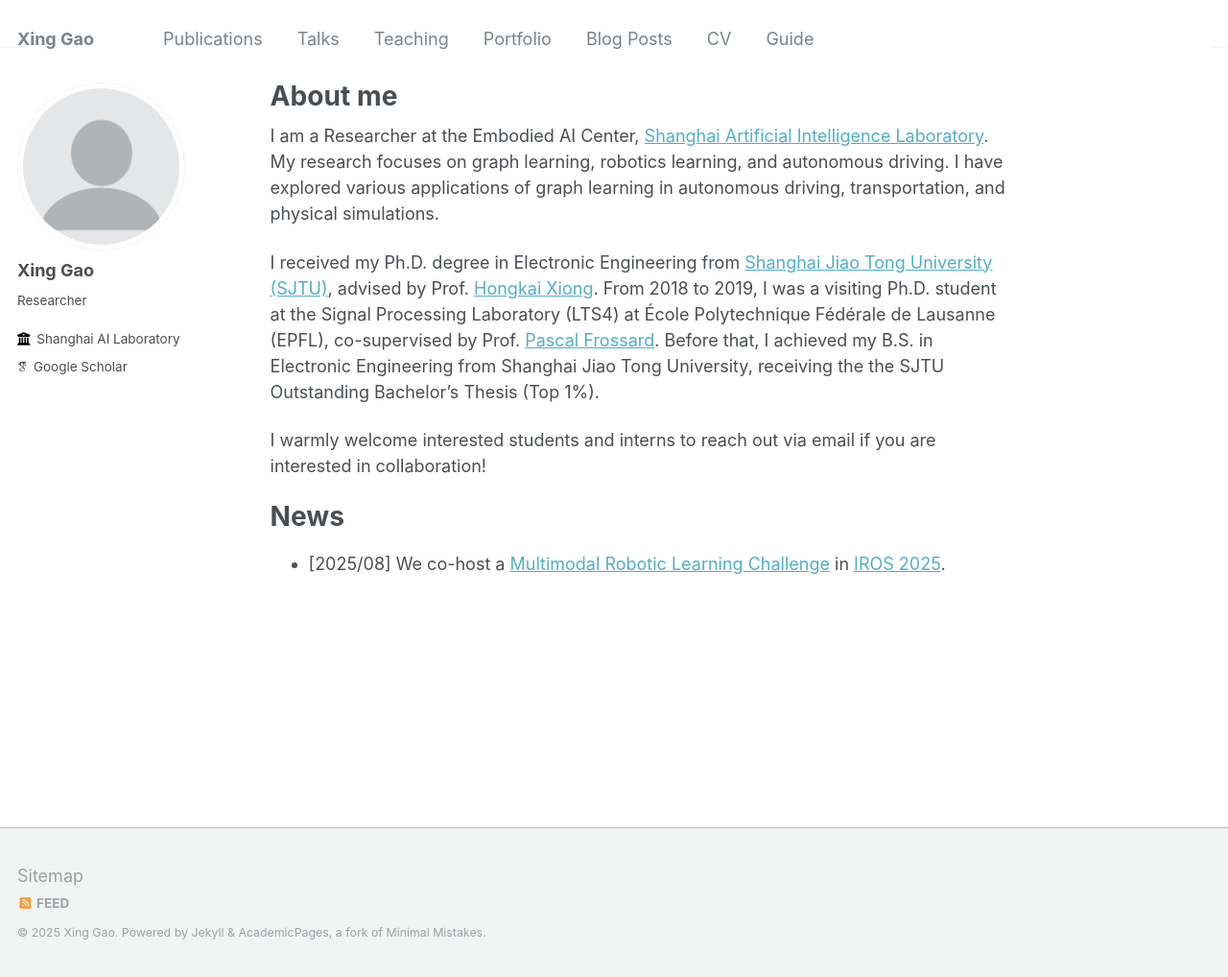
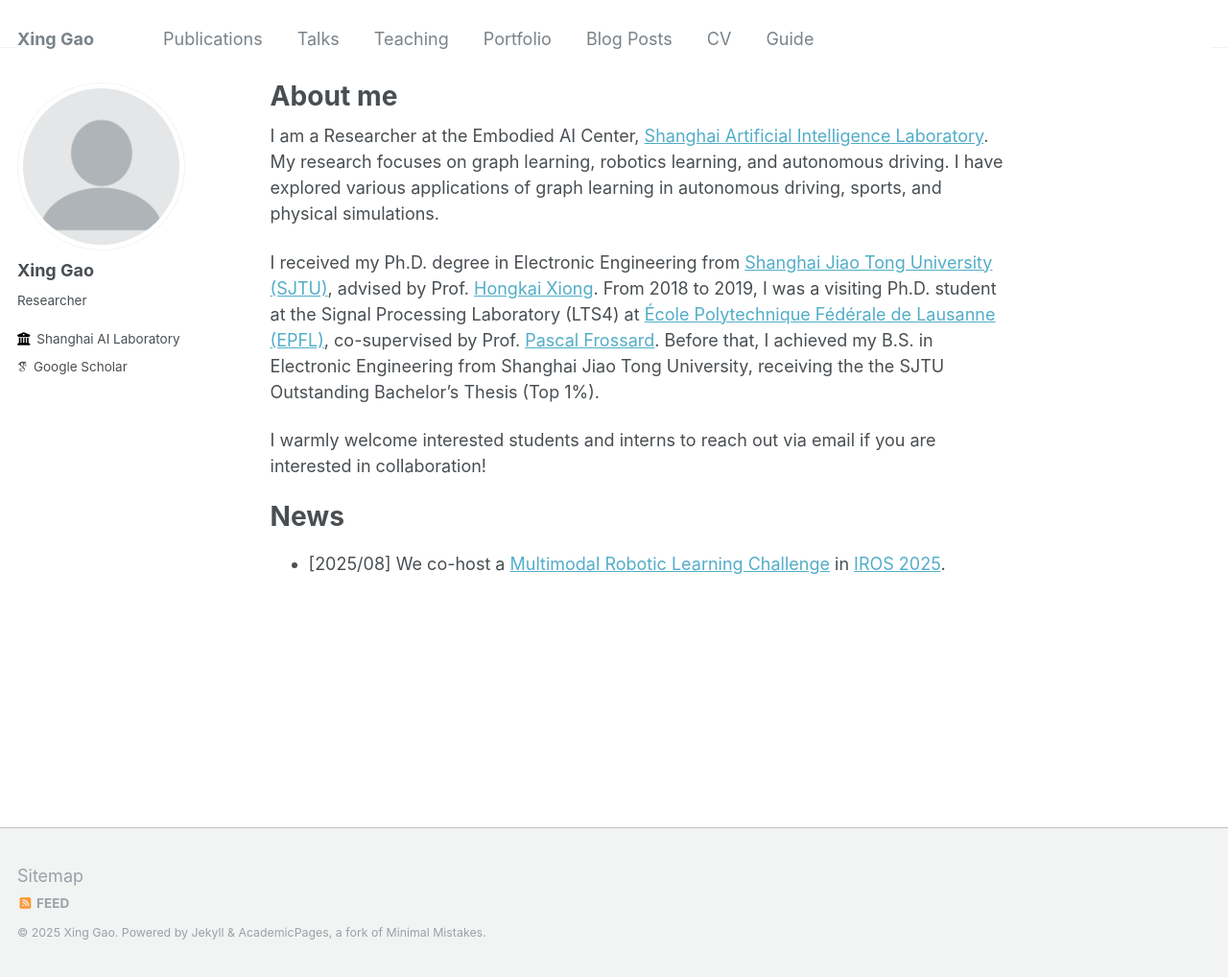
Before and after one commit to william-gx/william-gx.github.io, a Jekyll site: the page built from _pages/about.md, in a window 1280 px wide and 1018 px high. Shown: the whole window at 96% size. Built offline with Jekyll 4.4.1, drawn with Linux system fonts in a browser that asks for light colours; some web fonts are replaced.

Commit message:
Update about.md

```diff
--- a/_pages/about.md
+++ b/_pages/about.md
@@ -6,9 +6,9 @@ redirect_from:
   - /about/
   - /about.html
 ---
-I am a Researcher at the Embodied AI Center, [Shanghai Artificial Intelligence Laboratory](https://www.shlab.org.cn/). My research focuses on graph learning, robotics learning, and autonomous driving. I have explored various applications of graph learning in autonomous driving, transportation, and physical simulations.
+I am a Researcher at the Embodied AI Center, [Shanghai Artificial Intelligence Laboratory](https://www.shlab.org.cn/). My research focuses on graph learning, robotics learning, and autonomous driving. I have explored various applications of graph learning in autonomous driving, sports, and physical simulations.
 
-I received my Ph.D. degree in Electronic Engineering from [Shanghai Jiao Tong University (SJTU)](https://en.sjtu.edu.cn), advised by Prof. [Hongkai Xiong](https://min.sjtu.edu.cn/En/FacultyShow/4?Vid=14). From 2018 to 2019, I was a visiting Ph.D. student at the Signal Processing Laboratory (LTS4) at École Polytechnique Fédérale de Lausanne (EPFL), co-supervised by Prof. [Pascal Frossard](https://people.epfl.ch/pascal.frossard). Before that, I achieved my B.S. in Electronic Engineering from Shanghai Jiao Tong University, receiving the the SJTU Outstanding Bachelor's Thesis (Top 1%).
+I received my Ph.D. degree in Electronic Engineering from [Shanghai Jiao Tong University (SJTU)](https://en.sjtu.edu.cn), advised by Prof. [Hongkai Xiong](https://min.sjtu.edu.cn/En/FacultyShow/4?Vid=14). From 2018 to 2019, I was a visiting Ph.D. student at the Signal Processing Laboratory (LTS4) at [École Polytechnique Fédérale de Lausanne (EPFL)](https://www.epfl.ch/en/), co-supervised by Prof. [Pascal Frossard](https://people.epfl.ch/pascal.frossard). Before that, I achieved my B.S. in Electronic Engineering from Shanghai Jiao Tong University, receiving the the SJTU Outstanding Bachelor's Thesis (Top 1%).
 
 I warmly welcome interested students and interns to reach out via email if you are interested in collaboration!
 
```
